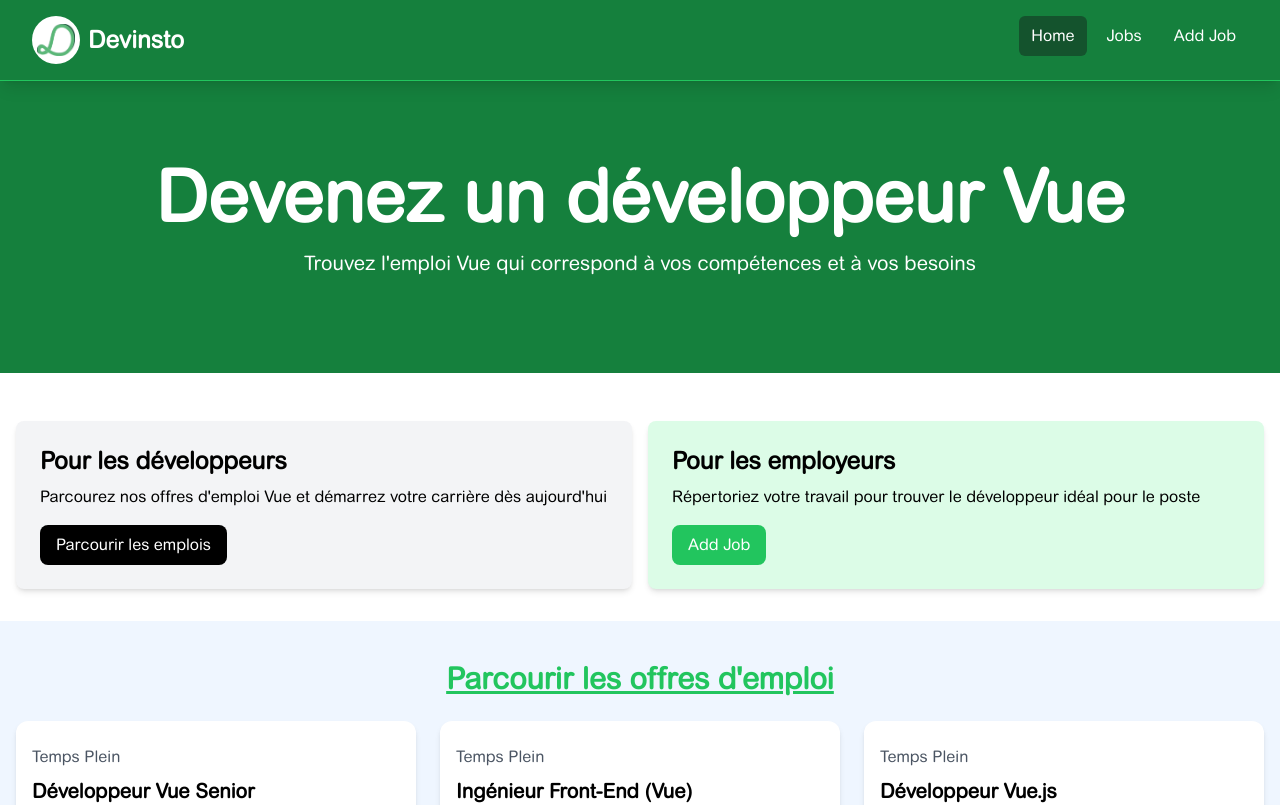
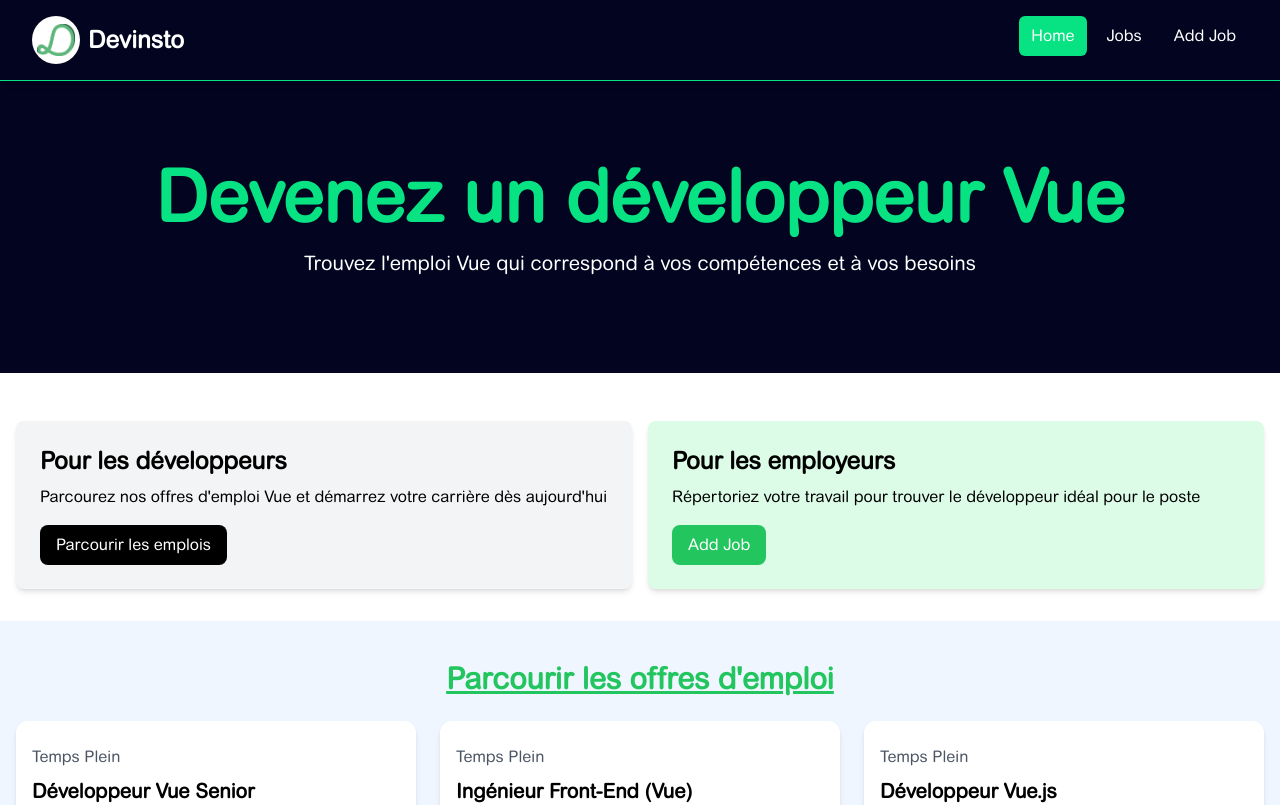
Before and after one commit to rosto-infinity/tub-page01, a Vue app: page / in a window 1280 px wide. Shown: the top 805 px of the page. Built offline with nearby package versions, Linux system fonts and the light colour scheme.

Commit message:
color
color

```diff
--- a/src/components/Hero.vue
+++ b/src/components/Hero.vue
@@ -16,13 +16,13 @@ import { defineProps } from 'vue';
 
 <template>
   <!-- Hero -->
-  <section class="bg-green-700 py-20 mb-4">
+  <section class="mb-4 bg-[#020420] py-20">
       <div
-        class="max-w-7xl mx-auto px-4 sm:px-6 lg:px-8 flex flex-col items-center"
+        class="mx-auto flex max-w-7xl flex-col items-center px-4 sm:px-6 lg:px-8"
       >
         <div class="text-center">
           <h1
-            class="text-4xl font-extrabold text-white sm:text-6xl md:text-7xl"
+            class="text-4xl font-extrabold text-[#07e283] sm:text-6xl md:text-7xl"
           >
           {{ title }}
           </h1>
--- a/src/components/Navbar.vue
+++ b/src/components/Navbar.vue
@@ -5,7 +5,7 @@ import logo from '../assets/img/logo.png'
 </script>
 
 <template>
-  <nav class="sticky top-0 z-10 border-b border-green-500 bg-green-700 shadow-lg">
+  <nav class="sticky top-0 z-10 border-b border-[#07e283] bg-[#020420] shadow-lg">
       <div class="mx-auto max-w-7xl px-2 sm:px-6 lg:px-8">
         <div class="flex h-20 items-center justify-between">
           <div
@@ -24,17 +24,17 @@ import logo from '../assets/img/logo.png'
               <div class="flex space-x-2">
                 <RouterLink
                   to="/"
-                  class="rounded-md bg-green-900 px-3 py-2 text-white hover:bg-gray-900 hover:text-white"
+                  class="rounded-md bg-[#07e283] px-3 py-2 text-white hover:bg-[#039255] hover:text-white"
                   >Home</RouterLink
                 >
                 <RouterLink
                   to="/jobs"
-                  class="rounded-md px-3 py-2 text-white hover:bg-green-900 hover:text-white"
+                  class="rounded-md px-3 py-2 text-white hover:bg-[#039255] hover:text-white"
                   >Jobs</RouterLink
                 >
                 <RouterLink
                   to="jobs/add"
-                  class="rounded-md px-3 py-2 text-white hover:bg-green-900 hover:text-white"
+                  class="rounded-md px-3 py-2 text-white hover:bg-[#039255] hover:text-white"
                   >Add Job</RouterLink
                 >
               </div>
```
